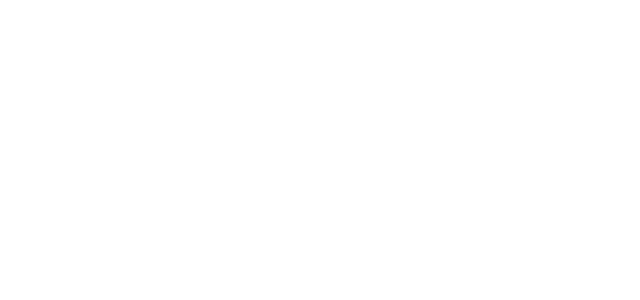
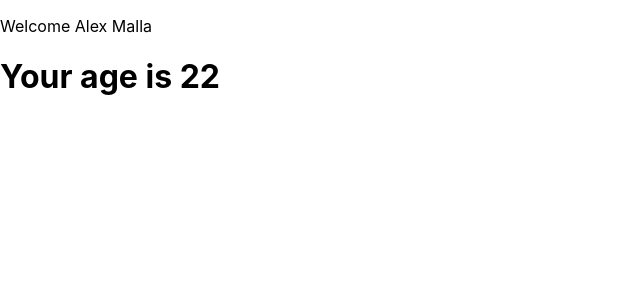
Before and after one commit to AlexMalla/react--exercises, a React (Create React App) app: page / in a window 1280 px wide. Shown: the top 300 px of the page, without its empty margins (0-640 px from the left). Built offline with nearby package versions, Linux system fonts and the light colour scheme.

Commit message:
Ex Conditional Rendering 01

```diff
--- /dev/null
+++ b/src/Age.js
@@ -0,0 +1,9 @@
+import React from "react";
+
+class Age extends React.Component {
+  render() {
+    return <h1> Your age is {this.props.age}</h1>;
+  }
+}
+
+export default Age;
--- a/src/App.js
+++ b/src/App.js
@@ -1,7 +1,11 @@
-import "./App.css";
+import Welcome from "./Welcome";
 
 function App() {
-  return <div className="App"></div>;
+  return (
+    <div className="App">
+      <Welcome name="Alex Malla" age={22} />
+    </div>
+  );
 }
 
 export default App;
--- /dev/null
+++ b/src/Welcome.js
@@ -0,0 +1,15 @@
+import React from "react";
+import Age from "./Age";
+
+class Welcome extends React.Component {
+  render() {
+    return (
+      <div>
+        <p> Welcome {this.props.name}</p>
+        <p> {this.props.age > 18 && <Age age={this.props.age} />}</p>
+      </div>
+    );
+  }
+}
+
+export default Welcome;
```
